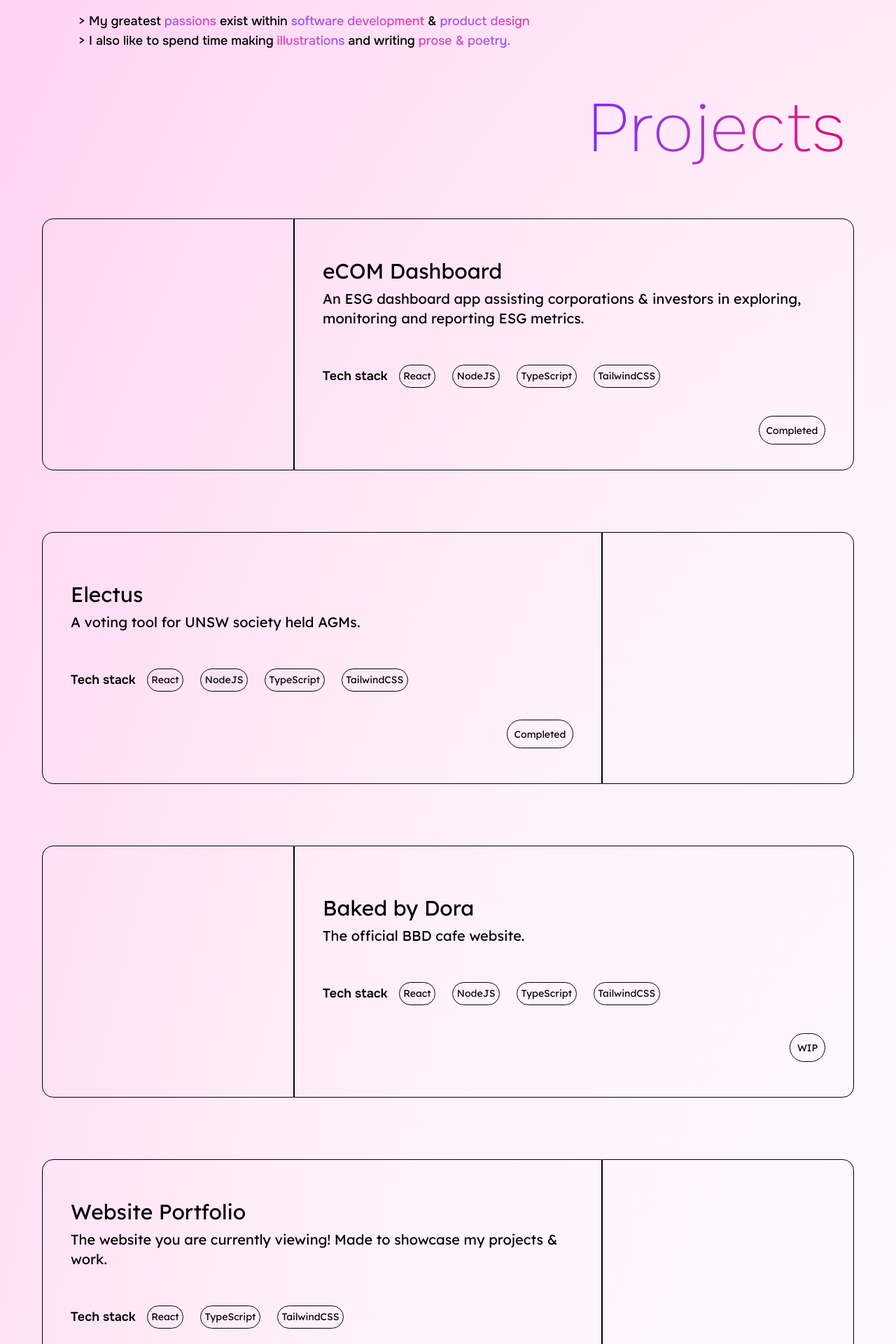
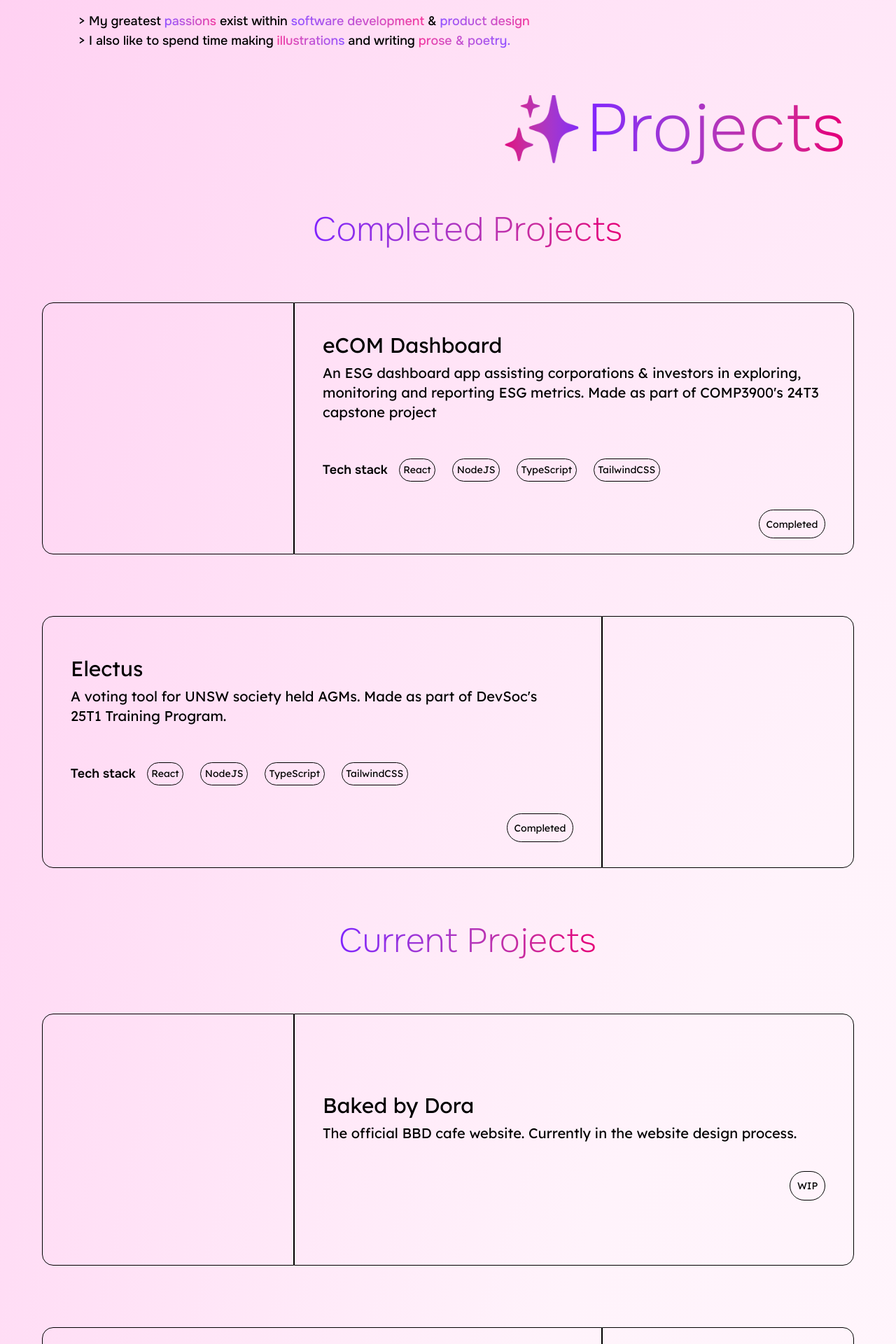
Before and after one commit to cathqine/web-portfolio, a React (Vite) app: page / in a window 1280 px wide. Shown: the part 360-2280 px from the top of the page at 70% size. Built offline with nearby package versions, Linux system fonts and the light colour scheme; what tailwindcss-motion would draw is missing.

Commit message:
categorising all projects

```diff
--- a/src/App.tsx
+++ b/src/App.tsx
@@ -7,6 +7,7 @@ import GradientTypewriteText from './components/main/GradientTypewriteText';
 import Intro from './components/pages/Intro';
 import Projects from './components/pages/Projects';
 import Tagline from './components/main/Tagline';
+import ArchivedProjects from './components/pages/OtherProjects';
 
 function App() {
   const [darkMode, setDarkMode] = useState<string>(localStorage.getItem('dark-mode')!);
@@ -23,6 +24,7 @@ function App() {
           <section id="content" className='pt-10 pl-8 flex flex-col'>
             <Intro />
             <Projects />
+            <ArchivedProjects />
           </section>
 
           <Footer />
--- /dev/null
+++ b/src/components/pages/OtherProjects.tsx
@@ -0,0 +1,49 @@
+import ProjectCard from "../projects/ProjectCard";
+
+export default function ArchivedProjects() {
+  return (
+    <>
+      <section id="current-projects" className='scroll-mt-25'>
+        <div className="text-center -ml-6">
+          <div className='text-5xl onest-lighter max-w-full bg-clip-text text-transparent inline-block h-30 bg-gradient-to-r from-violet-600 to-pink-600'>
+            Current Projects
+          </div>
+        </div>
+        <div className="flex justify-center items-center flex-col sm:-ml-20 lexend">
+          <ProjectCard index={3}
+            title={"Baked by Dora"}
+            caption={"The official BBD cafe website. Currently in the website design process."}
+            status={["WIP"]}
+            techstack={[]} />
+          <ProjectCard index={4}
+            title={"Website Portfolio"}
+            caption={"The website you are currently viewing! Made to showcase my projects & work. Will be making updates to projects & blogs."}
+            status={["WIP"]}
+            techstack={["React", "TypeScript", "TailwindCSS"]} />
+        </div>
+      </section>
+      <section id="archived-projects" className='scroll-mt-25'>
+        <div className="flex flex-col text-center -ml-6">
+          <div className='text-5xl onest-lighter max-w-full bg-clip-text text-transparent inline-block h-30 bg-gradient-to-r from-violet-600 to-pink-600'>
+            Archived Projects
+          </div>
+          <div className="sm:text-2xl text-xl onest-lighter sm:-mt-10 sm:-mb-10 bg-clip-text text-transparent inline-block h-30 bg-gradient-to-r from-pink-400 to-violet-400">
+            Personal projects that are no longer being worked on
+          </div>
+        </div>
+        <div className="flex justify-center items-center flex-col sm:-ml-20 lexend">
+          <ProjectCard index={5}
+            title={"Workout Timer"}
+            caption={"Check it out here: https://workout-timer-phi.vercel.app/"}
+            status={["Archived"]}
+            techstack={["React", "TypeScript", "MUI / TailwindCSS"]} />
+          <ProjectCard index={6}
+            title={"Willow Quizzes"}
+            caption={"Check it out here: https://willow-quizzes.vercel.app/"}
+            status={["Archived"]}
+            techstack={["React", "TypeScript", "TailwindCSS"]} />
+        </div>
+      </section>
+    </>
+  )
+};
--- a/src/components/pages/Projects.tsx
+++ b/src/components/pages/Projects.tsx
@@ -5,33 +5,30 @@ export default function Projects() {
     <section id="projects" className='scroll-mt-25'>
       <div className='flex flex-row justify-end sm:pr-10 mb-12 ml-78'>
         {/* ml-78 on line 6 for mobile responsiveness */}
-        <div className='text-8xl md:onest-bold onest-lightest bg-clip-text text-transparent inline-block h-30 bg-gradient-to-r from-violet-600 to-pink-600'>
+        <span className="text-8xl mr-1 md:onest-bold onest-lightest bg-clip-text text-transparent inline-block h-30 bg-gradient-to-r from-pink-600 to-violet-600 ">✨</span>
+        <div className='text-8xl md:onest-bold onest-lighter bg-clip-text text-transparent inline-block h-30 bg-gradient-to-r from-violet-600 to-pink-600'>
           Projects
+        </div>
+      </div>
+      <div className="text-center -ml-6">
+        <div className='text-5xl onest-lighter max-w-full bg-clip-text text-transparent inline-block h-30 bg-gradient-to-r from-violet-600 to-pink-600'>
+          Completed Projects
         </div>
       </div>
       {/* negative margin left negates the screen's padding left */}
       <div className="flex justify-center items-center flex-col sm:-ml-20 lexend">
         <ProjectCard index={1}
           title={"eCOM Dashboard"}
-          caption={"An ESG dashboard app assisting corporations & investors in exploring, monitoring and reporting ESG metrics."}
+          caption={"An ESG dashboard app assisting corporations & investors in exploring, monitoring and reporting ESG metrics. \n\nMade as part of COMP3900's 24T3 capstone project"}
           status={["Completed"]}
           techstack={["React", "NodeJS", "TypeScript", "TailwindCSS"]} />
         <ProjectCard index={2}
           title={"Electus"}
-          caption={"A voting tool for UNSW society held AGMs."}
+          caption={"A voting tool for UNSW society held AGMs. Made as part of DevSoc's 25T1 Training Program."}
           status={["Completed"]}
           techstack={["React", "NodeJS", "TypeScript", "TailwindCSS"]} />
-        <ProjectCard index={3}
-          title={"Baked by Dora"}
-          caption={"The official BBD cafe website."}
-          status={["WIP"]}
-          techstack={["React", "NodeJS", "TypeScript", "TailwindCSS"]} />
-        <ProjectCard index={4}
-          title={"Website Portfolio"}
-          caption={"The website you are currently viewing! Made to showcase my projects & work."}
-          status={["WIP"]}
-          techstack={["React", "TypeScript", "TailwindCSS"]} />
       </div>
+
     </section>
   )
 }
--- a/src/components/projects/CardDesc.tsx
+++ b/src/components/projects/CardDesc.tsx
@@ -36,6 +36,7 @@ export default function CardDesc({ title, caption, status, techstack, isRight }:
         <span className="p-2 pl-0 lexend-thin sm:text-xl text-base">{caption}</span>
       </div>
 
+      {techstack.length != 0 ? // rmv empty space if list is empty
         <div id="tech-stack" className="flex flex-col mb-10">
           <div className="flex flex-row items-center mt-3">
             <span className="hidden sm:block sm:min-w-fit sm: onest-bolder sm:text-lg">Tech stack</span>
@@ -51,6 +52,9 @@ export default function CardDesc({ title, caption, status, techstack, isRight }:
             </div>
           </div>
         </div>
+        :
+        <></>
+      }
 
       <section id='status-desktop' className="hidden sm:flex sm:flex-row items-center justify-end -mr-5 pb-2 sm:pb-0 sm:mr-0">
         <div className="ml-2 sm:flex sm:flex-row items-center overflow-y-auto">
```
Lines whose indentation alone changed are shown as unchanged.
